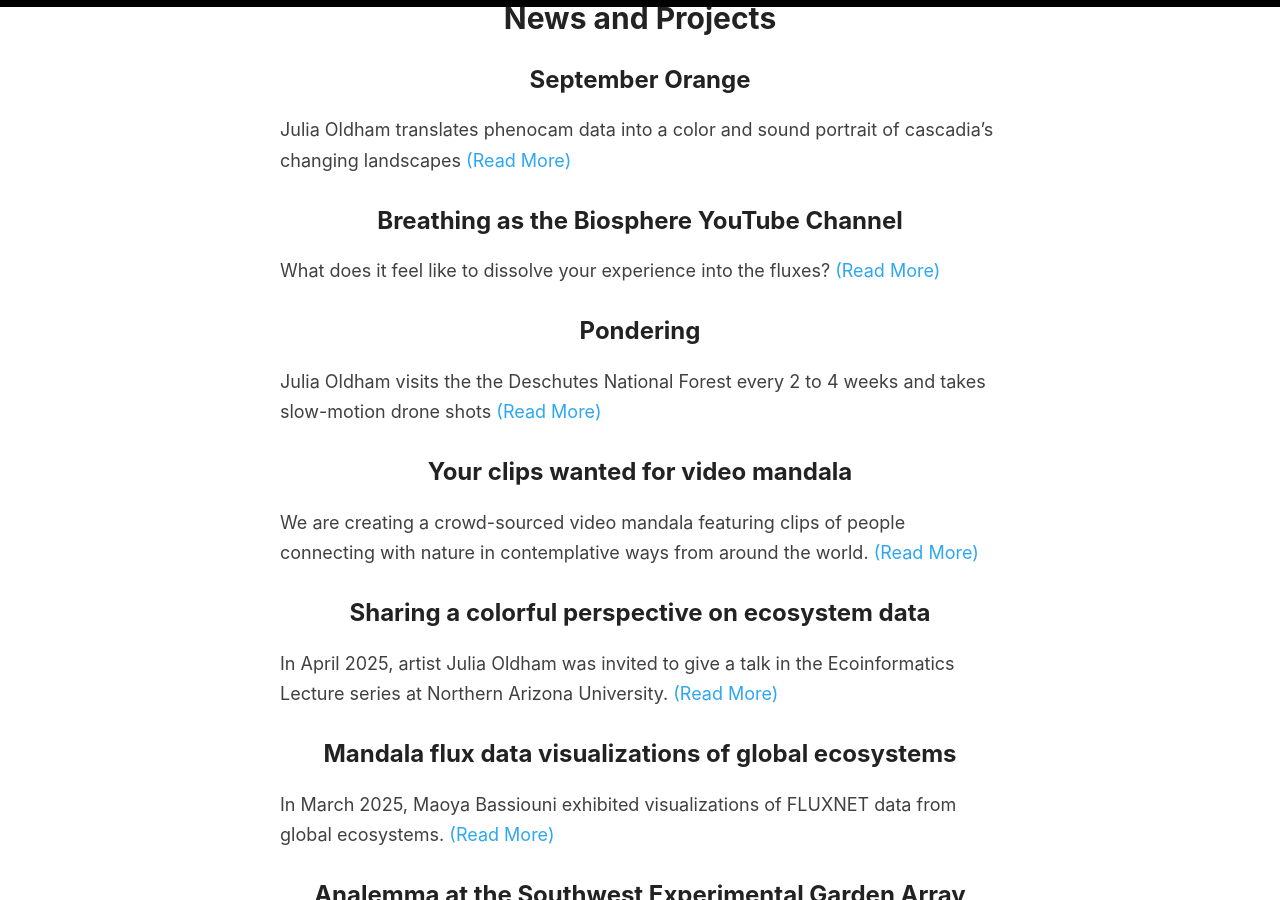
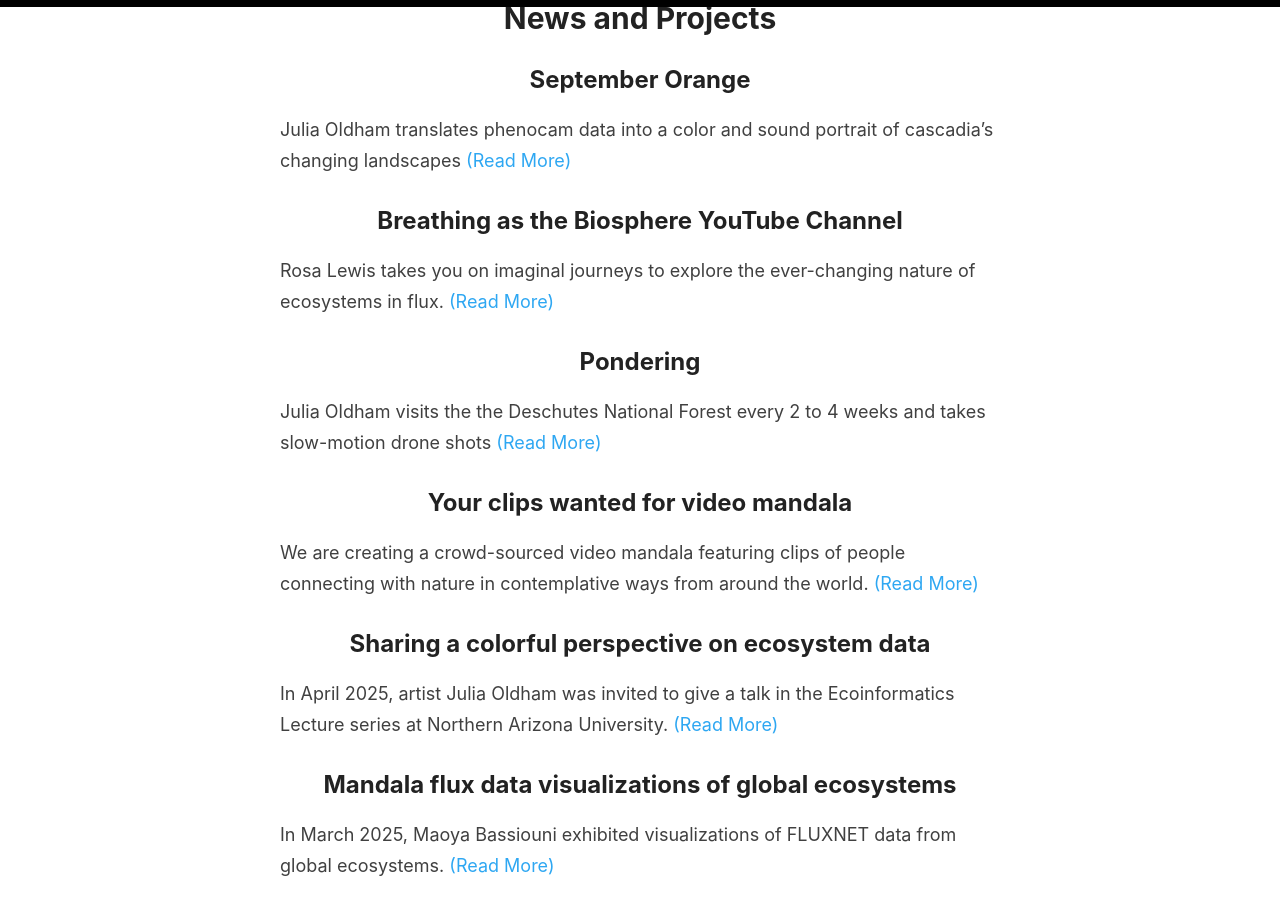
Before and after one commit to fluxnetart/fluxnetart.github.io, a Jekyll site: the page built from _pages/news.md, in a window 1280 px wide and 900 px high, scrolled down 402 px. Built offline with Jekyll 4.4.1, drawn with Linux system fonts in a browser that asks for light colours.

Commit message:
Update 2025-10-18-biospherevideo.md

```diff
--- a/_posts/2025-10-18-biospherevideo.md
+++ b/_posts/2025-10-18-biospherevideo.md
@@ -1,7 +1,7 @@
 ---
 layout: post
 title: Breathing as the Biosphere YouTube Channel
-excerpt: What does it feel like to dissolve your experience into the fluxes?
+excerpt: Rosa Lewis takes you on imaginal journeys to explore the ever-changing nature of ecosystems in flux.
 categories: news
 ---
 
```
